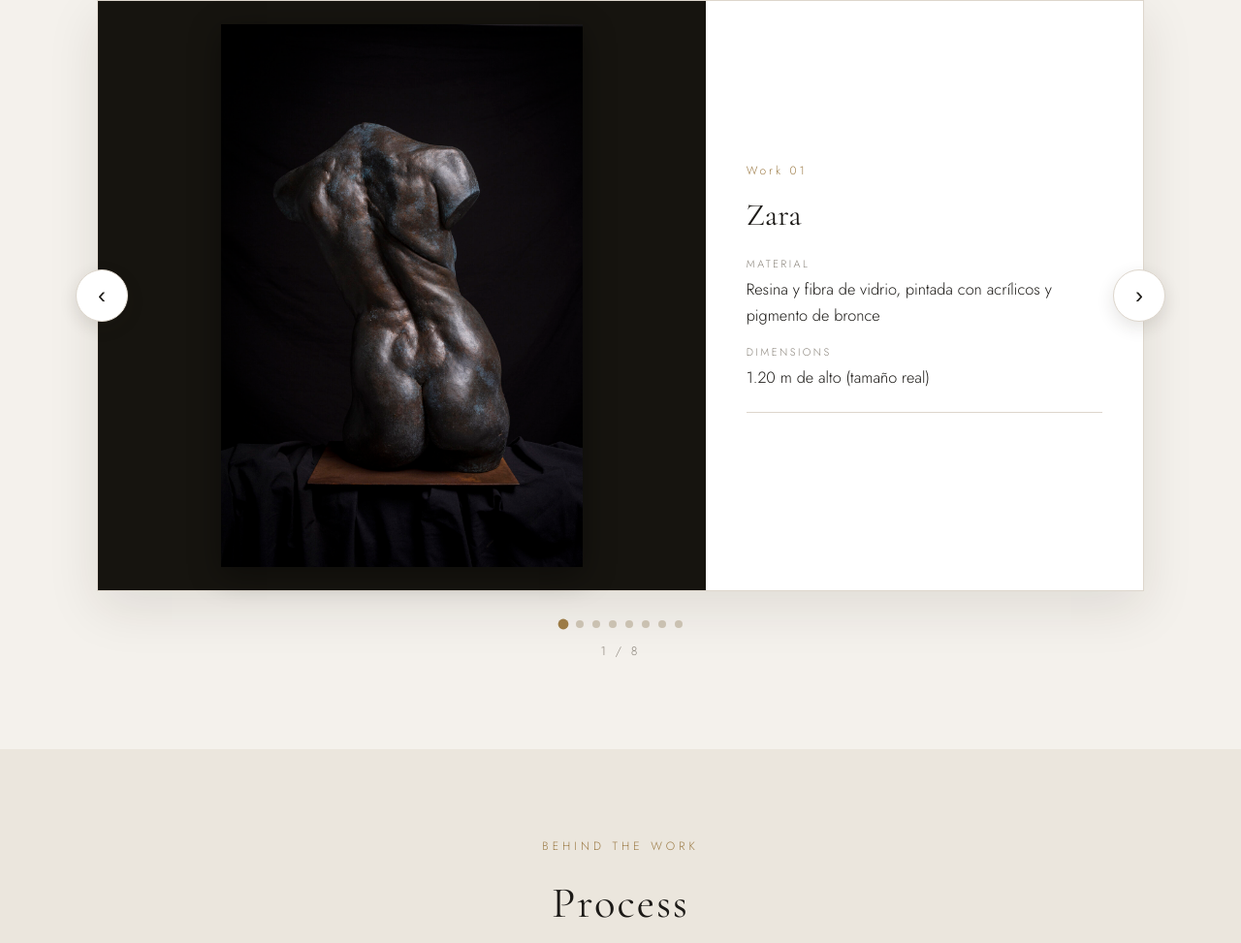
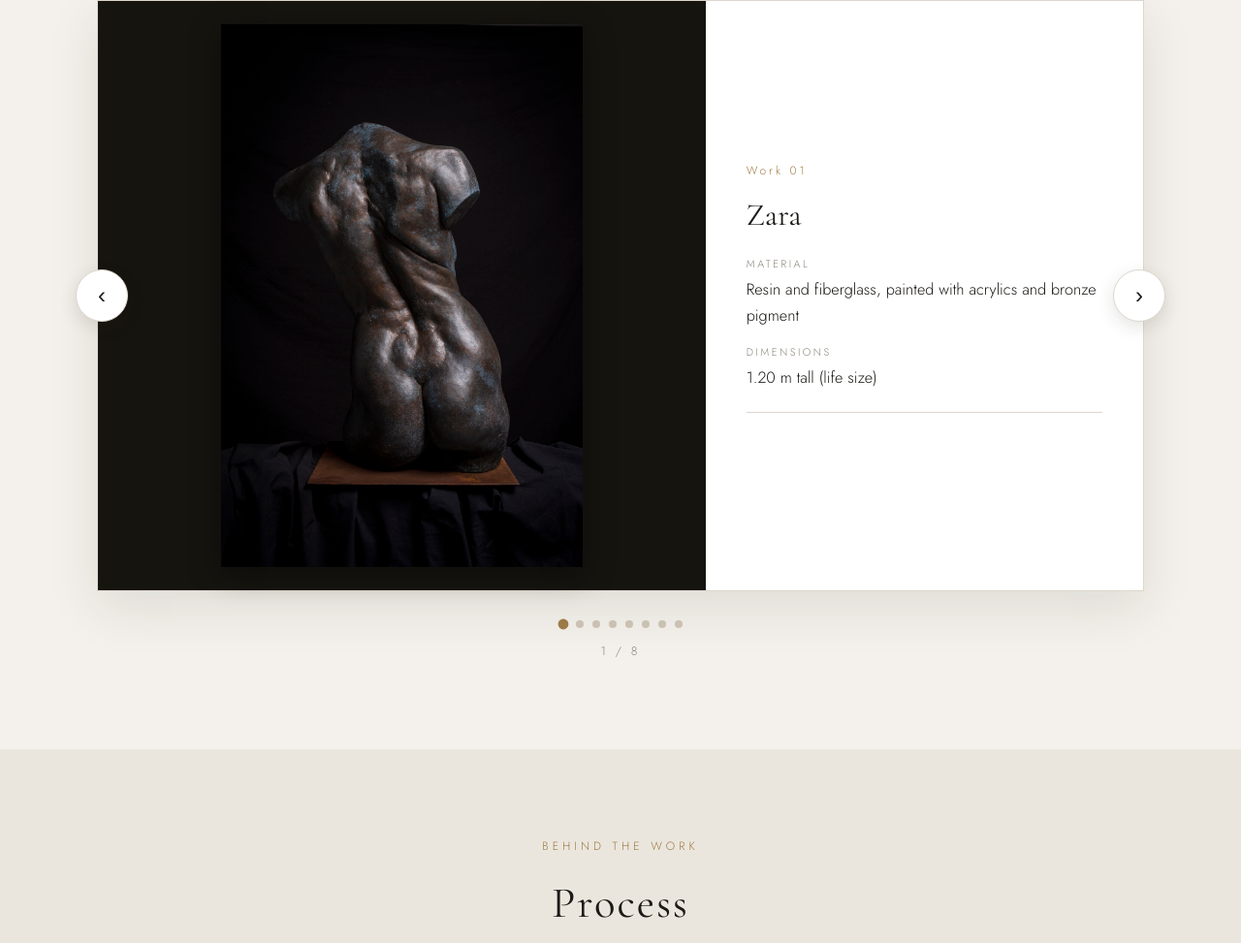
Before and after one commit to sschambachart-hash/ESCULTURASCHAMBACH, a plain HTML site: page index.html in a window 1280 px wide. Shown: the part 1082-2055 px from the top of the page at 97% size. Drawn offline with nearby package versions, Linux system fonts and the light colour scheme.

Commit message:
Add files via upload

```diff
--- a/index.html
+++ b/index.html
@@ -122,7 +122,7 @@
   <div class="inner">
     <h1>SOFIA&nbsp;SCHAMBACH</h1>
     <div class="tag">Figurative Sculptor</div>
-    <div class="sub">Escultura figurativa &middot; Guatemala</div>
+    <div class="sub">Figurative Sculpture &middot; Guatemala</div>
   </div>
 </section>
 
@@ -199,14 +199,14 @@
      file in the /artworks folder).
      ===================================================================== */
   var works = [
-    { img:"artworks/zara-01.jpg", title:"Zara", year:"", material:"Resina y fibra de vidrio, pintada con acrílicos y pigmento de bronce", dimensions:"1.20 m de alto (tamaño real)", note:"" },
-    { img:"artworks/aurora-02.jpg", title:"Aurora", year:"", material:"Barro (pieza única, sin copias)", dimensions:"3/4 del tamaño real", note:"" },
-    { img:"artworks/diana-01.jpg", title:"Diana la Cazadora", year:"", material:"Bronce fundido", dimensions:"1.75 m de alto", note:"Comisión privada, empotrada en piedra en un jardín. Inspirada en la Diana de Reinhold Felderhoff (Kolonnadenhof, Berlín) — no es un diseño original propio, sino una interpretación por encargo." },
-    { img:"artworks/jordi-01.jpg", title:"Jordi", year:"", material:"Barro", dimensions:"Tamaño real", note:"Primer torso académico masculino a tamaño real." },
-    { img:"artworks/riko-03.jpg", title:"Riko", year:"", material:"Barro (pieza única, sin copias)", dimensions:"1.75 m de alto", note:"Explora la masculinidad al romper estereotipos que ni la época de esa persona aceptaba." },
-    { img:"artworks/sandal-08.jpg", title:"Sandal", year:"", material:"Barro", dimensions:"1.30 m de alto", note:"Torso, brazos y retrato de un bailarín profesional que posó en la academia." },
-    { img:"artworks/valentina-01.jpg", title:"Valentina", year:"", material:"Resina y fibra de vidrio", dimensions:"Tamaño real", note:"" },
-    { img:"artworks/marco-01.jpg", title:"Marco", year:"", material:"Barro", dimensions:"Tamaño real", note:"" }
+    { img:"artworks/zara-01.jpg", title:"Zara", year:"", material:"Resin and fiberglass, painted with acrylics and bronze pigment", dimensions:"1.20 m tall (life size)", note:"" },
+    { img:"artworks/aurora-02.jpg", title:"Aurora", year:"", material:"Clay (unique piece)", dimensions:"3/4 life size", note:"" },
+    { img:"artworks/diana-01.jpg", title:"Diana la Cazadora", year:"", material:"Cast bronze", dimensions:"1.75 m tall", note:"Private commission, mounted on stone in a garden. Inspired by a classical Diana in Berlin — not an original design, but a commissioned interpretation." },
+    { img:"artworks/jordi-01.jpg", title:"Jordi", year:"", material:"Clay", dimensions:"Life size", note:"First life-size academic male torso." },
+    { img:"artworks/riko-03.jpg", title:"Riko", year:"", material:"Clay (unique piece)", dimensions:"1.75 m tall", note:"Explores masculinity when the stereotypes that not even the era of that person accepted are broken." },
+    { img:"artworks/sandal-08.jpg", title:"Sandal", year:"", material:"Clay", dimensions:"1.30 m tall", note:"Torso, arms, and portrait of a professional dancer who posed at the academy." },
+    { img:"artworks/valentina-01.jpg", title:"Valentina", year:"", material:"Resin and fiberglass", dimensions:"Life size", note:"" },
+    { img:"artworks/marco-01.jpg", title:"Marco", year:"", material:"Clay", dimensions:"Life size", note:"" }
   ];
   /* ===================================================================== */
 
@@ -218,7 +218,7 @@
   var pieceGallery = [
     { name:"Zara",
       process:["artworks/process/process-02.jpg","artworks/process/process-09.jpg","artworks/process/process-10.jpg","artworks/process/process-14.jpg"],
-      final:["artworks/zara-01.jpg","artworks/zara-02.jpg","artworks/zara-04.jpg","artworks/zara-05.jpg","artworks/zara-07.jpg"]
+      final:["artworks/zara-01.jpg","artworks/zara-02.jpg","artworks/zara-04.jpg","artworks/zara-05.jpg"]
     },
     { name:"Riko",
       process:["artworks/process/process-03.jpg","artworks/process/process-04.jpg","artworks/process/process-11.jpg"],
```
